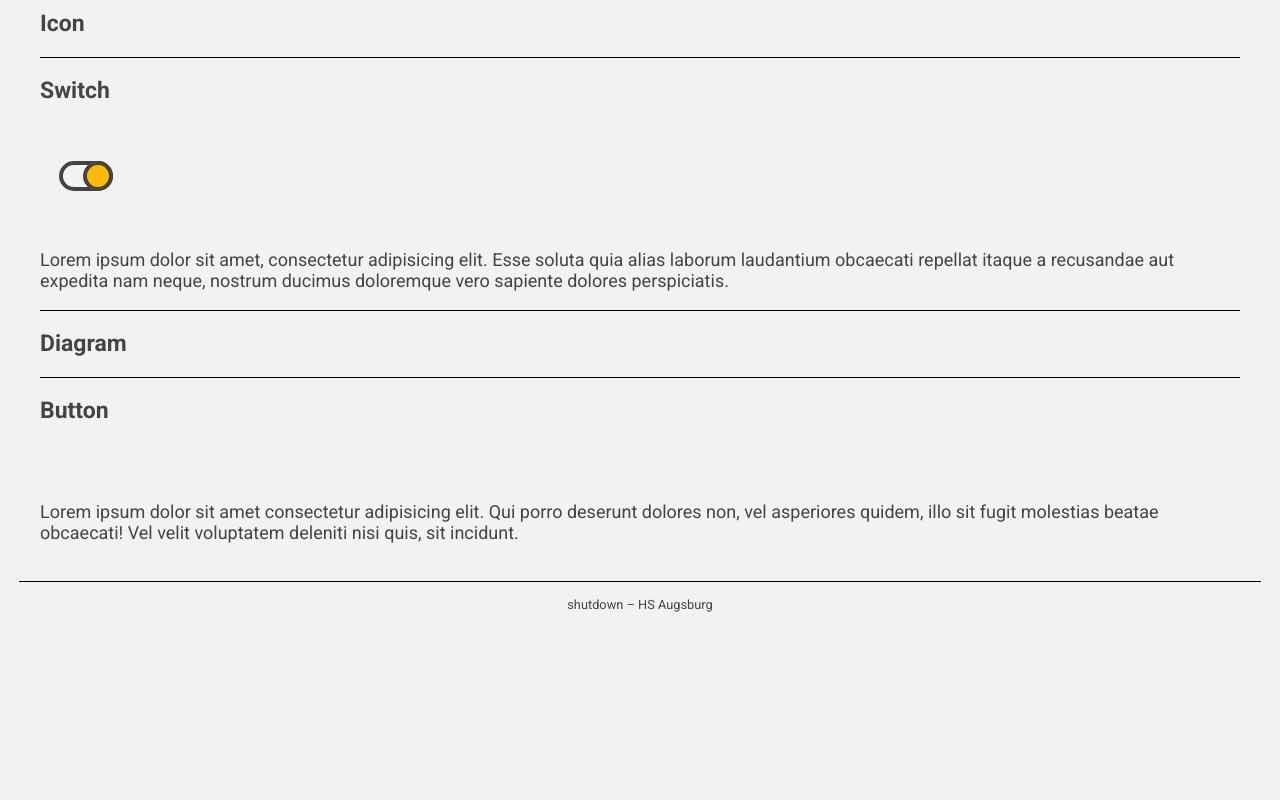
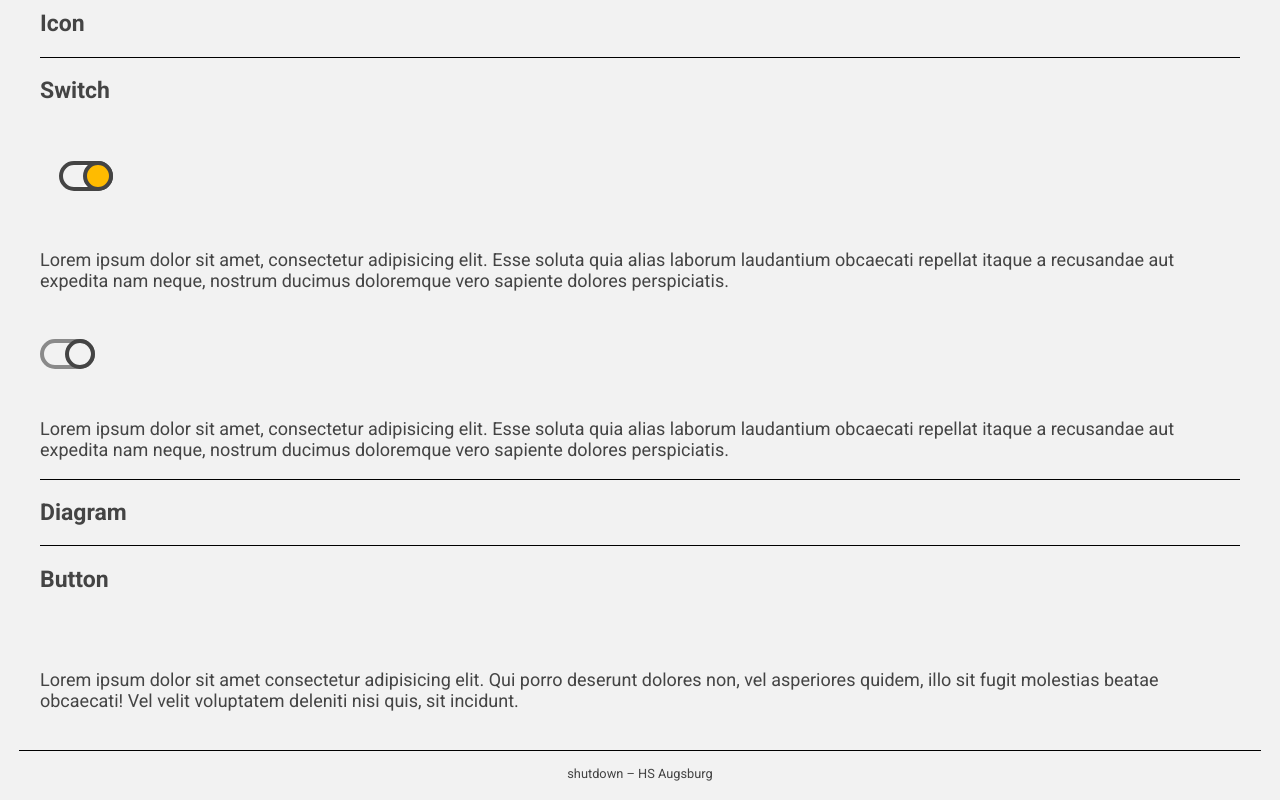
Before and after one commit to flogesell/shutdown, a Vue app in the folder frontend/: page /styleguide in a window 1280 px wide. Shown: the part 652-1452 px from the top of the page. Before the commit the page ends 1283 px from the top, so only its background shows below. Built offline with nearby package versions, Linux system fonts and the light colour scheme.

Commit message:
added second type of checkbox

```diff
--- /dev/null
+++ b/frontend/src/components/buttons/Checkbox.vue
@@ -0,0 +1,86 @@
+<template>
+  <label class="switch">
+    <input type="checkbox" checked>
+    <span class="slider round"></span>
+</label>
+</template>
+
+<script>
+export default {
+  name: 'Checkbox',
+  props: {
+  }
+}
+</script>
+
+<style scoped lang="scss">
+@import '@/assets/styles/_config.scss';
+    .switch {
+      position: relative;
+      display: inline-block;
+      width: 55px;
+      height: 30px;
+      margin: 10px 0;
+    }
+
+    .switch input {
+      opacity: 0;
+      width: 0;
+      height: 0;
+    }
+
+    .slider {
+      position: absolute;
+      cursor: pointer;
+      top: 0;
+      left: 0;
+      right: 0;
+      bottom: 0;
+      -webkit-transition: .4s;
+      transition: .4s;
+      border: 4px solid #8a8a8a;
+    }
+
+    .slider:before {
+      position: absolute;
+      content: "";
+      height: 22px;
+      width: 22px;
+      left: -4px;
+      bottom: -4px;
+      border: 4px solid rgb(78, 78, 78);
+      background-color: transparent;
+      -webkit-transition: .4s;
+      transition: .4s;
+    }
+
+
+    input:checked + .slider{
+      //border-color: #444444;
+      &:before {
+        //background: #ffbb00;
+        left: 0px;
+        border: 4px solid #444444;
+      }
+
+    }
+
+    input:focus + .slider {
+      box-shadow: 0 0 1px #2196F3;
+    }
+
+    input:checked + .slider:before {
+      -webkit-transform: translateX(21px);
+      -ms-transform: translateX(21px);
+      transform: translateX(21px);
+    }
+
+    /* Rounded sliders */
+    .slider.round {
+      border-radius: 34px;
+    }
+
+    .slider.round:before {
+      border-radius: 50%;
+    }
+</style>
--- a/frontend/src/views/Style.vue
+++ b/frontend/src/views/Style.vue
@@ -28,7 +28,9 @@
         </li>
         <li id="switch">
           <h2>Switch</h2>
-          <div class="flex"><checkbox/></div>
+          <div class="flex"><CheckboxMoritz/></div>
+          <p>Lorem ipsum dolor sit amet, consectetur adipisicing elit. Esse soluta quia alias laborum laudantium obcaecati repellat itaque a recusandae aut expedita nam neque, nostrum ducimus doloremque vero sapiente dolores perspiciatis.</p>
+          <div class="flex"><Checkbox/></div>
           <p>Lorem ipsum dolor sit amet, consectetur adipisicing elit. Esse soluta quia alias laborum laudantium obcaecati repellat itaque a recusandae aut expedita nam neque, nostrum ducimus doloremque vero sapiente dolores perspiciatis.</p>
         </li>
         <li id="diagram">
@@ -44,13 +46,14 @@
 </template>
 
 <script>
-import checkbox from '@/components/buttons/Switch.vue'
+import CheckboxMoritz from '@/components/buttons/Switch.vue';
+import Checkbox from '@/components/buttons/Checkbox.vue'
 
 export default {
   name: 'App',
   components: {
-    checkbox
-
+    Checkbox,
+    CheckboxMoritz
   }
 }
 </script>
```
Also changed, not shown: frontend/src/views/Home.vue (+1 -7 lines).
